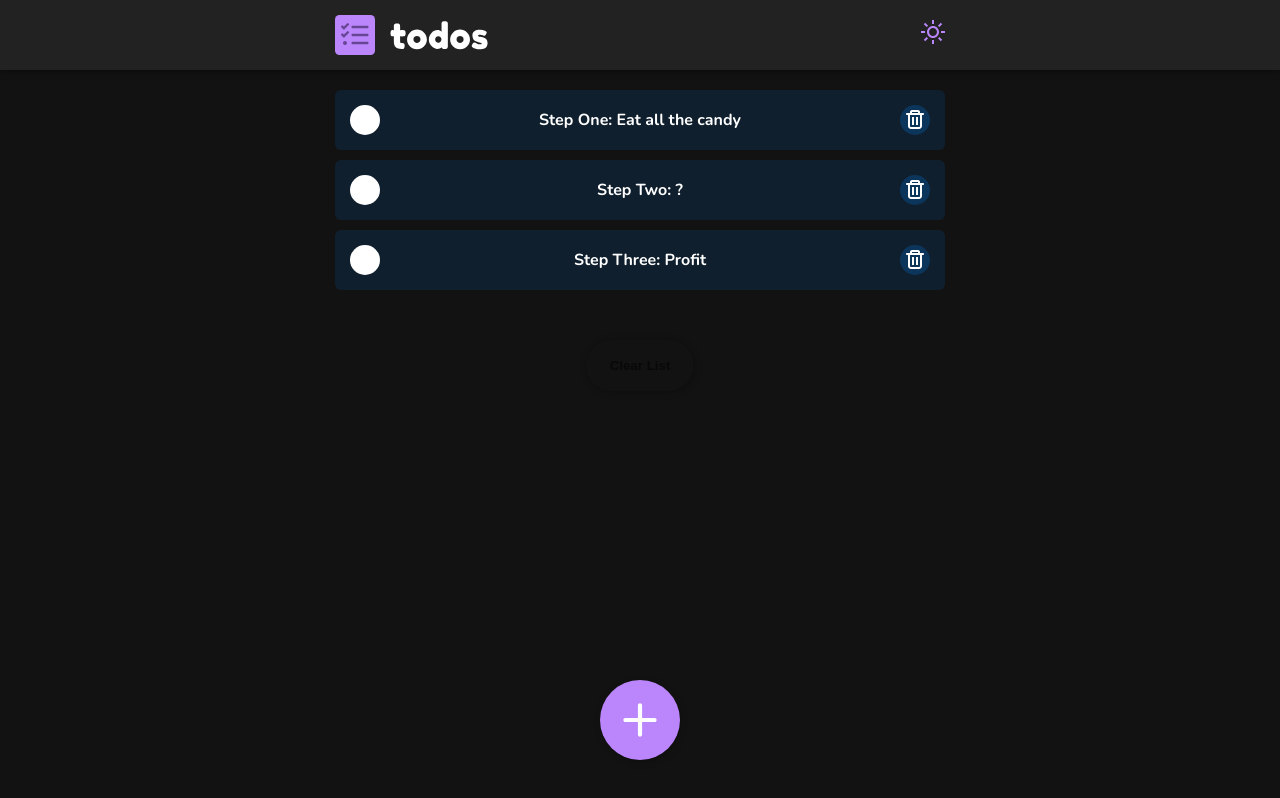
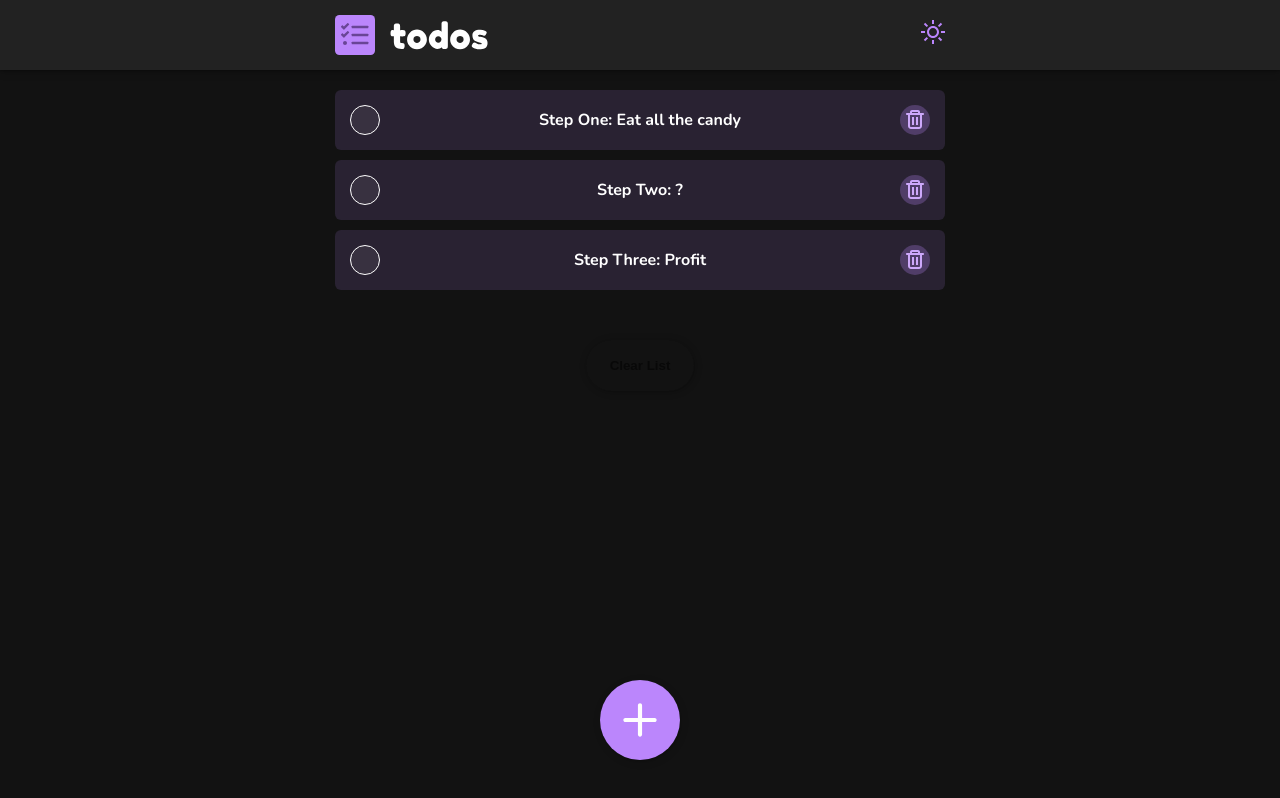
Before and after one commit to rb-wbscoding/todoreact, a React (Create React App) app: page / in a window 1280 px wide. Built offline with nearby package versions, Linux system fonts and the light colour scheme.

Commit message:
Darkmode styles for Todo Items

```diff
--- a/src/components/todoitem/TodoItem.module.css
+++ b/src/components/todoitem/TodoItem.module.css
@@ -3,13 +3,21 @@
   --item-checked-bg: #00000011;
   --item-unchecked-bg: #0074d922;
   --item-icon-bg: #fff;
+  --item-icon-border: solid 1px transparent;
+  --item-checkmark-color: #111;
   --item-trash-bg: #0074d944;
-  --item-checkmark-color: #111;
   --item-trash-color: #0d68b8;
 }
 
 .dark {
   --primary: #bb86fc;
+  --item-checked-bg: none;
+  --item-unchecked-bg: #bb86fc22;
+  --item-icon-bg: rgba(255, 255, 255, 0.07);
+  --item-icon-border: solid 1px #fff;
+  --item-checkmark-color: #fff;
+  --item-trash-bg: #bb86fc44;
+  --item-trash-color: #cda8fa;
 }
 
 .todo {
@@ -35,6 +43,7 @@
   height: 30px;
   border-radius: 50%;
   background-color: var(--item-icon-bg);
+  border: var(--item-icon-border);
   display: grid;
   place-items: center;
   cursor: pointer;
@@ -52,6 +61,8 @@
   height: 30px;
   border-radius: 50%;
   background-color: var(--item-trash-bg);
+  border: solid 1px transparent;
+  color: var(--item-trash-color);
   display: grid;
   place-items: center;
   cursor: pointer;
```
Also changed, not shown: src/assets/checkmark.svg.
